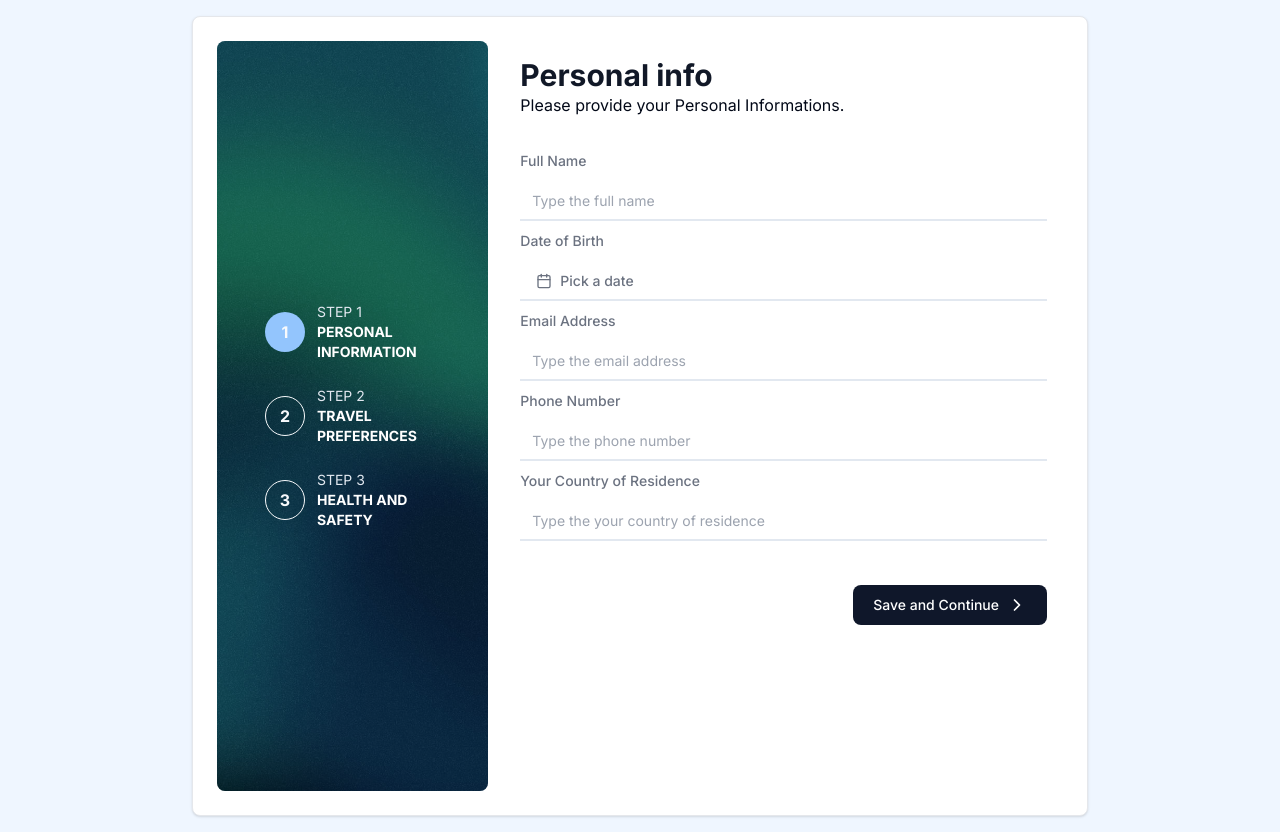
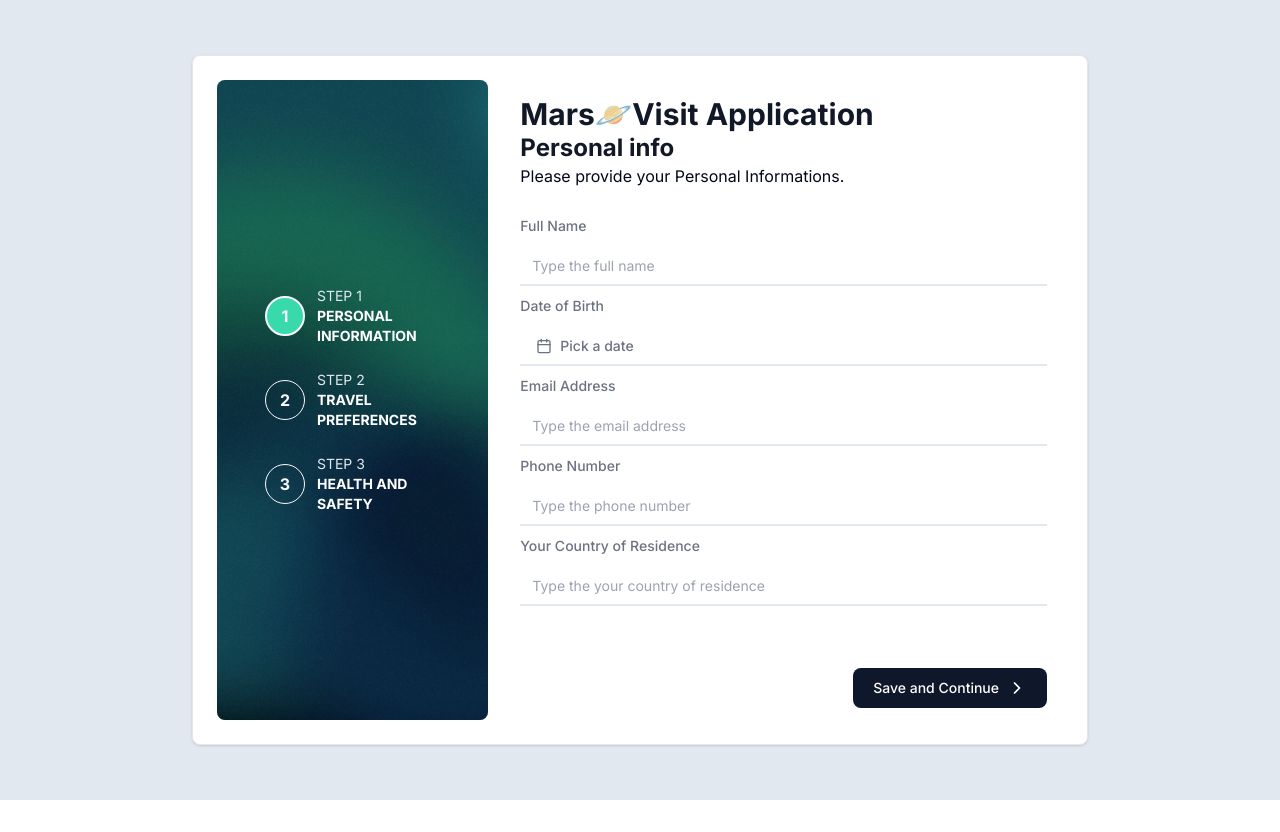
Before and after one commit to md-galib-hossain/multiformstage-frontend, a Next.js app: page / in a window 1280 px wide. After the commit the page ends 800 px from the top, so only its background shows below. Built offline with nearby package versions, Linux system fonts and the light colour scheme.

Commit message:
refactor: Button & Input Ui Change

```diff
--- a/src/app/(withFirstLayout)/layout.tsx
+++ b/src/app/(withFirstLayout)/layout.tsx
@@ -4,7 +4,7 @@ import { Toaster } from "sonner";
 const layout = ({ children }: { children: React.ReactNode }) => {
   return (
     <Providers>
-      <div className="min-h-screen" >
+      <div className="min-h-screen " >
 
         <Toaster position="top-center" richColors />
 
--- a/src/app/(withFirstLayout)/page.tsx
+++ b/src/app/(withFirstLayout)/page.tsx
@@ -29,10 +29,10 @@ const Homepage = () => {
   }, []);
 
   return (
-    <div className="bg-blue-50 min-h-screen p-4 flex justify-center items-center">
+    <div className="bg-slate-200 min-h-screen p-4 flex justify-center items-center">
       {/* Render the form only on client-side */}
       {isClient && (
-        <div className="mx-auto w-full max-w-4xl p-4 sm:p-4 md:p-6 bg-white border border-gray-200 rounded-lg shadow dark:bg-gray-800 dark:border-gray-700 grid grid-cols-12 gap-4 min-h-screen">
+        <div className="mx-auto w-full max-w-4xl p-4 sm:p-4 md:p-6 bg-white border border-gray-200 rounded-lg shadow dark:bg-gray-800 dark:border-gray-700 grid grid-cols-12 gap-4 min-h-[690px]">
           {/* Steps component */}
 
           <div className="col-span-12 md:col-span-4">
--- a/src/components/FormInputs/CustomForm.tsx
+++ b/src/components/FormInputs/CustomForm.tsx
@@ -47,8 +47,13 @@ const CustomForm = ({
 
   return (
     <FormProvider {...methods}>
-      <form onSubmit={methods.handleSubmit(submit)} className={className}>
+
+
+
+      <form onSubmit={methods.handleSubmit(submit)} className="h-full">
+
         {children}
+
       </form>
     </FormProvider>
   );
--- a/src/components/FormInputs/NavButtons.tsx
+++ b/src/components/FormInputs/NavButtons.tsx
@@ -26,7 +26,7 @@ const NavButtons = ({ disabled }: NavButtonsProps) => {
   };
 
   return (
-    <div className="flex justify-between items-center mt-5">
+    <div className="flex flex-col md:flex-row justify-center md:justify-between items-center mt-5">
       {/* Container for the Clear Form button */}
       {currentStep > 1 && (
         <div className="flex-shrink-0">
--- a/src/components/FormInputs/TextInput.tsx
+++ b/src/components/FormInputs/TextInput.tsx
@@ -43,7 +43,7 @@ const TextInput: React.FC<TextInputProps> = ({
               required={required}
               autoComplete={name}
               className="block rounded-none w-full border-0 border-b-2 focus:border-gray-500 py-2 text-gray-900
-                placeholder:text-gray-400 focus-visible:ring-0
+                placeholder:text-gray-400 focus-visible:ring-transparent
                 sm:text-sm sm:leading-6 dark:bg-transparent dark:text-slate-100"
               placeholder={`Type the ${label.toLowerCase()}`}
             />
--- a/src/components/MultiStepForm/Step.tsx
+++ b/src/components/MultiStepForm/Step.tsx
@@ -20,7 +20,7 @@ const Step: React.FC<{ step: TStep }> = ({ step }) => {
     <div className="flex flex-col md:flex-row items-center gap-3">
       <div
         className={`w-10 h-10 ms-2 text-slate-50 border border-slate-50 rounded-full flex items-center justify-center font-bold flex-shrink-0 ${
-          number === currentStep ? "bg-blue-300 border-0" : ""
+          number === currentStep ? "bg-[#38daac] border-2" : ""
         }`}
       >
         {number}
--- a/src/components/MultiStepForm/StepForm.tsx
+++ b/src/components/MultiStepForm/StepForm.tsx
@@ -4,6 +4,7 @@ import PersonalInfoForm from "./StepForms/PersonalInfoForm";
 import TravelPreferencesForm from "./StepForms/TravelPreferencesForm";
 import HealthSafetyForm from "./StepForms/HealthSafetyForm";
 import { useAppSelector } from "@/redux/hooks";
+import NavButtons from "../FormInputs/NavButtons";
 
 const StepForm: React.FC = () => {
   const currentStep = useAppSelector((state) => state.form.currentStep);
@@ -23,7 +24,11 @@ const StepForm: React.FC = () => {
 
   return (
     <div className="h-full rounded-lg p-4">
+
+  <h2 className="text-xl md:text-3xl font-bold text-gray-900 dark:text-white">Mars🪐Visit Application</h2>
       {renderFormByStep(currentStep)}
+
+
     </div>
   );
 };
--- a/src/components/MultiStepForm/StepForms/HealthSafetyForm.tsx
+++ b/src/components/MultiStepForm/StepForms/HealthSafetyForm.tsx
@@ -2,7 +2,10 @@
 
 import React, { useEffect, useState } from "react";
 import { useAppSelector, useAppDispatch } from "@/redux/hooks";
-import { resetFormToInitialState, updateFormData } from "@/redux/features/formSlice";
+import {
+  resetFormToInitialState,
+  updateFormData,
+} from "@/redux/features/formSlice";
 import { zodResolver } from "@hookform/resolvers/zod";
 import NavButtons from "@/components/FormInputs/NavButtons";
 import TextInput from "@/components/FormInputs/TextInput";
@@ -25,7 +28,8 @@ const HealthSafetyForm = () => {
 
   const defaultValues = {
     healthDeclaration: formData.healthAndSafety.healthDeclaration || "Yes",
-    emergencyContactInformation: formData.healthAndSafety.emergencyContactInformation || {
+    emergencyContactInformation: formData.healthAndSafety
+      .emergencyContactInformation || {
       name: "",
       relationship: "",
       phone: "",
@@ -37,7 +41,7 @@ const HealthSafetyForm = () => {
     try {
       dispatch(updateFormData({ healthAndSafety: data }));
       const updatedFormData = { ...formData, healthAndSafety: data };
-      const res = await submitForm(updatedFormData) as TResponse<any>;
+      const res = (await submitForm(updatedFormData)) as TResponse<any>;
 
       if (res?.error) {
         toast.error(res.error.data.message);
@@ -47,7 +51,6 @@ const HealthSafetyForm = () => {
         );
         dispatch(resetFormToInitialState());
       }
-
     } catch (error) {
       console.error(error);
       toast.error("An error occurred. Please try again.");
@@ -66,9 +69,10 @@ const HealthSafetyForm = () => {
       resolver={zodResolver(HealthandSafetyValidationSchema)}
     >
       {isClient && (
+        <div className="flex flex-col justify-between h-full">
           <>
-          <div className="mb-8">
-            <h5 className="text-xl md:text-3xl font-bold text-gray-900 dark:text-white">
+            <div className="mb-2">
+              <h5 className="text-2xl font-bold text-gray-900 dark:text-white">
                 Health and Safety
               </h5>
               <p>Please provide your Health and Safety information.</p>
@@ -93,8 +97,11 @@ const HealthSafetyForm = () => {
                 name="emergencyContactInformation.phone"
               />
             </div>
+          </>
+          <div className="pb-8 flex justify-center md:justify-end">
             <NavButtons disabled={isLoading} />
-        </>
+          </div>
+        </div>
       )}
     </CustomForm>
   );
--- a/src/components/MultiStepForm/StepForms/PersonalInfoForm.tsx
+++ b/src/components/MultiStepForm/StepForms/PersonalInfoForm.tsx
@@ -1,5 +1,3 @@
-
-
 "use client";
 
 import React, { useEffect, useState } from "react";
@@ -34,7 +32,8 @@ const PersonalInfoForm = () => {
     fullName: formData.personalInformation?.fullName || "",
     email: formData.personalInformation?.email || "",
     phone: formData.personalInformation?.phone || "",
-    dateOfBirth: new Date(formData.personalInformation?.dateOfBirth) || new Date(),
+    dateOfBirth:
+      new Date(formData.personalInformation?.dateOfBirth) || new Date(),
     nationality: formData.personalInformation?.nationality || "",
   };
 
@@ -54,9 +53,10 @@ const PersonalInfoForm = () => {
       resolver={zodResolver(personalInfoValidationSchema)}
     >
       {isClient ? (
+        <div className="flex flex-col justify-between h-full">
           <>
-          <div className="mb-8">
-            <h5 className="text-xl md:text-3xl font-bold text-gray-900 dark:text-white">
+            <div className="mb-2">
+              <h5 className="text-2xl font-bold text-gray-900 dark:text-white">
                 Personal info
               </h5>
               <p>Please provide your Personal Informations.</p>
@@ -66,13 +66,16 @@ const PersonalInfoForm = () => {
               <DatePicker label="Date of Birth" name="dateOfBirth" />
               <TextInput label="Email Address" name="email" type="email" />
 
-            <TextInput label="Phone Number" name="phone" type="tel"/>
+              <TextInput label="Phone Number" name="phone" type="tel" />
 
               <TextInput label="Your Country of Residence" name="nationality" />
             </div>
-
+          </>
+          {}
+          <div className="pb-8 flex justify-end">
             <NavButtons />
-        </>
+          </div>
+        </div>
       ) : null}
     </CustomForm>
   );
--- a/src/components/MultiStepForm/StepForms/TravelPreferencesForm.tsx
+++ b/src/components/MultiStepForm/StepForms/TravelPreferencesForm.tsx
@@ -24,9 +24,11 @@ const TravelPreferencesForm = () => {
   const dispatch = useAppDispatch();
 
   const defaultValues = {
-    departureDate:  new Date(formData.travelPreferences.departureDate) || new Date(),
-    returnDate:  new Date(formData.travelPreferences.returnDate) || new Date(),
-    accommodationPreference: formData.travelPreferences?.accommodationPreference || "",
+    departureDate:
+      new Date(formData.travelPreferences.departureDate) || new Date(),
+    returnDate: new Date(formData.travelPreferences.returnDate) || new Date(),
+    accommodationPreference:
+      formData.travelPreferences?.accommodationPreference || "",
     specialRequests: formData.travelPreferences?.specialRequests || "",
   };
 
@@ -57,9 +59,10 @@ const TravelPreferencesForm = () => {
       resolver={zodResolver(TravelPreferencesValidationSchema)}
     >
       {isClient && (
-        <>
-          <div className="mb-8">
-            <h5 className="text-xl md:text-3xl font-bold text-gray-900 dark:text-white">
+      <div className="flex flex-col justify-between h-full">
+          <>
+          <div className="mb-2">
+            <h5 className="text-2xl font-bold text-gray-900 dark:text-white">
               Travel Preferences
             </h5>
             <p>Please provide your travel preferences.</p>
@@ -74,8 +77,12 @@ const TravelPreferencesForm = () => {
             />
             <TextInput label="Special Requests" name="specialRequests" />
           </div>
+        </>
+        <div className="pb-8 flex justify-center md:justify-end">
+
           <NavButtons />
-        </>
+        </div>
+      </div>
       )}
     </CustomForm>
   );
```
Lines whose indentation alone changed are shown as unchanged.
